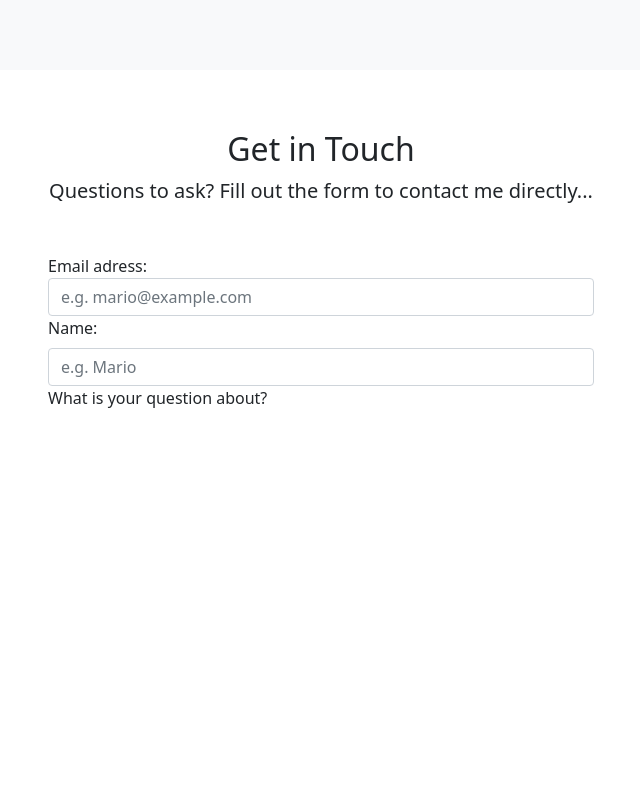
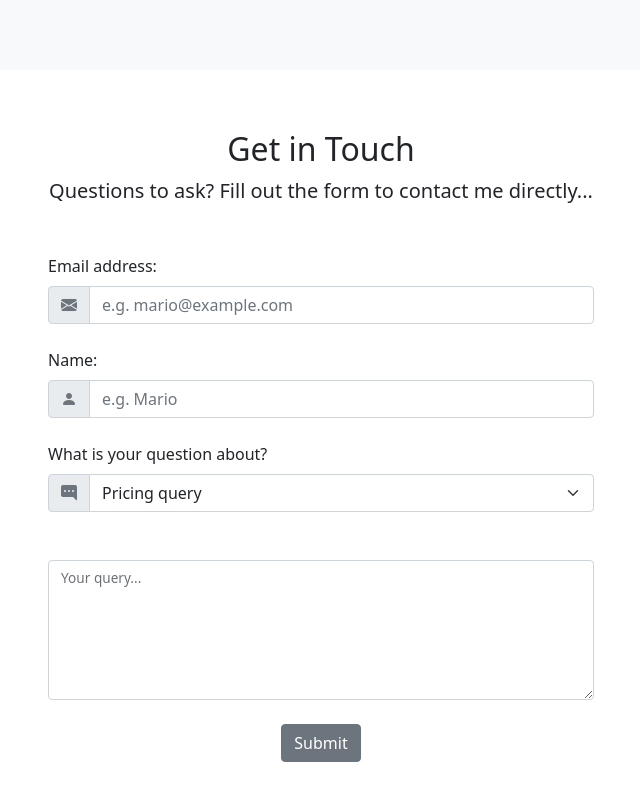
Before and after one commit to Geachie/BS-5-Tutorial, a plain HTML site: page index.html in a window 1280 px wide. Shown: the part 3589-4389 px from the top of the page, without its empty margins (319-959 px from the left). Before the commit the page ends 4115 px from the top, so only its background shows below. Drawn offline with nearby package versions, Linux system fonts and the light colour scheme.

Commit message:
Add contact form

```diff
--- a/index.html
+++ b/index.html
@@ -490,30 +490,65 @@
         <div class="row justify-content-center my-5">
           <div class="col-lg-6">
             <form>
-              <label for="email" class="form-label"></label>Email adress:
               <!-- email input -->
-
+              <label for="email" class="form-label">Email address:</label>
+              <div class="input-group mb-4">
+                <span class="input-group-text">
+                  <i class="bi bi-envelope-fill text-secondary"></i>
+                </span>
                 <input
-                type="email"
+                  type="text"
+                  id="email"
                   class="form-control"
-                id="email"
                   placeholder="e.g. mario@example.com"
                 />
+              </div>
+
               <!-- name input -->
 
               <label for="name" class="form-label">Name:</label>
+              <div class="mb-4 input-group">
+                <span class="input-group-text">
+                  <i class="bi bi-person-fill text-secondary"></i>
+                </span>
                 <input
                   type="text"
+                  id="name"
                   class="form-control"
-                id="name"
                   placeholder="e.g. Mario"
                 />
+              </div>
 
               <!-- select feild -->
 
               <label for="subject" class="form-label"
                 >What is your question about?</label
               >
+              <div class="mb-4 input-group">
+                <span class="input-group-text">
+                  <i class="bi bi-chat-right-dots-fill text-secondary"></i>
+                </span>
+                <select class="form-select" id="subject">
+                  <option value="pricing" selected>Pricing query</option>
+                  <option value="content">Content query</option>
+                  <option value="other">Other query</option>
+                </select>
+              </div>
+
+              <!-- text area -->
+
+              <div class="form-floating mb-4 mt-5">
+                <textarea
+                  id="query"
+                  class="form-control"
+                  style="height: 140px"
+                ></textarea>
+                <label for="query">Your query...</label>
+              </div>
+
+              <div class="mb-4 text-center">
+                <button type="submit" class="btn btn-secondary">Submit</button>
+              </div>
             </form>
           </div>
         </div>
```
Lines whose indentation alone changed are shown as unchanged.
